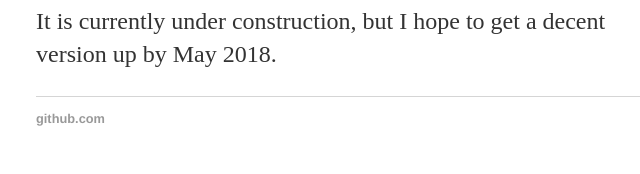
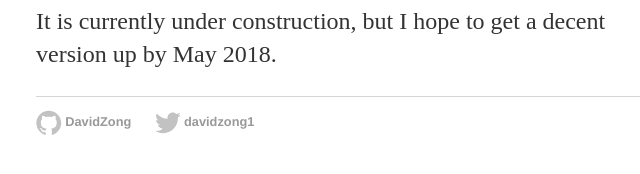
Before and after one commit to DavidZong/DavidZong.github.io, a Jekyll site: the page built from index.html, in a window 1280 px wide. Shown: the part 209-383 px from the top of the page, without its empty margins (284-924 px from the left). Built offline with Jekyll 4.4.1, drawn with Linux system fonts in a browser that asks for light colours.

Commit message:
add fancy github and twitter buttons

```diff
--- a/_config.yml
+++ b/_config.yml
@@ -1,4 +1,6 @@
 name: David M. Zong
+twitter_username: davidzong1
+github_username: DavidZong
 markdown: kramdown
 permalink: /blog/:year/:month/:day/:title
 plugins_dir:
--- a/_layouts/default.html
+++ b/_layouts/default.html
@@ -32,7 +32,45 @@
 		</div> <!-- container -->
 		<footer>
 			<ul>
-				<li><a href="https://github.com/DavidZong">github.com</a></li>
+			{% if site.github_username %}
+			<li>
+				<a href="https://github.com/{{ site.github_username }}">
+					<span class="icon github">
+						<svg version="1.1" class="github-icon-svg" xmlns="http://www.w3.org/2000/svg" xmlns:xlink="http://www.w3.org/1999/xlink" x="0px" y="0px"
+						viewBox="0 0 16 16" enable-background="new 0 0 16 16" xml:space="preserve">
+							<path fill-rule="evenodd" clip-rule="evenodd" fill="#C2C2C2" d="M7.999,0.431c-4.285,0-7.76,3.474-7.76,7.761
+							c0,3.428,2.223,6.337,5.307,7.363c0.388,0.071,0.53-0.168,0.53-0.374c0-0.184-0.007-0.672-0.01-1.32
+							c-2.159,0.469-2.614-1.04-2.614-1.04c-0.353-0.896-0.862-1.135-0.862-1.135c-0.705-0.481,0.053-0.472,0.053-0.472
+							c0.779,0.055,1.189,0.8,1.189,0.8c0.692,1.186,1.816,0.843,2.258,0.645c0.071-0.502,0.271-0.843,0.493-1.037
+							C4.86,11.425,3.049,10.76,3.049,7.786c0-0.847,0.302-1.54,0.799-2.082C3.768,5.507,3.501,4.718,3.924,3.65
+							c0,0,0.652-0.209,2.134,0.796C6.677,4.273,7.34,4.187,8,4.184c0.659,0.003,1.323,0.089,1.943,0.261
+							c1.482-1.004,2.132-0.796,2.132-0.796c0.423,1.068,0.157,1.857,0.077,2.054c0.497,0.542,0.798,1.235,0.798,2.082
+							c0,2.981-1.814,3.637-3.543,3.829c0.279,0.24,0.527,0.713,0.527,1.437c0,1.037-0.01,1.874-0.01,2.129
+							c0,0.208,0.14,0.449,0.534,0.373c3.081-1.028,5.302-3.935,5.302-7.362C15.76,3.906,12.285,0.431,7.999,0.431z"/>
+						</svg>
+					</span>
+					<span class="username">{{ site.github_username }}</span>
+				</a>
+			</li>
+			{% endif %}
+			{% if site.twitter_username %}
+			<li>
+				<a href="https://twitter.com/{{ site.twitter_username }}">
+					<span class="icon twitter">
+						<svg version="1.1" class="twitter-icon-svg" xmlns="http://www.w3.org/2000/svg" xmlns:xlink="http://www.w3.org/1999/xlink" x="0px" y="0px" viewBox="0 0 16 16" enable-background="new 0 0 16 16" xml:space="preserve">
+							<path fill="#C2C2C2" d="M15.969,3.058c-0.586,0.26-1.217,0.436-1.878,0.515c0.675-0.405,1.194-1.045,1.438-1.809
+							c-0.632,0.375-1.332,0.647-2.076,0.793c-0.596-0.636-1.446-1.033-2.387-1.033c-1.806,0-3.27,1.464-3.27,3.27
+							c0,0.256,0.029,0.506,0.085,0.745C5.163,5.404,2.753,4.102,1.14,2.124C0.859,2.607,0.698,3.168,0.698,3.767
+							c0,1.134,0.577,2.135,1.455,2.722C1.616,6.472,1.112,6.325,0.671,6.08c0,0.014,0,0.027,0,0.041c0,1.584,1.127,2.906,2.623,3.206
+							C3.02,9.402,2.731,9.442,2.433,9.442c-0.211,0-0.416-0.021-0.615-0.059c0.416,1.299,1.624,2.245,3.055,2.271
+							c-1.119,0.877-2.529,1.4-4.061,1.4c-0.264,0-0.524-0.015-0.78-0.046c1.447,0.928,3.166,1.469,5.013,1.469
+							c6.015,0,9.304-4.983,9.304-9.304c0-0.142-0.003-0.283-0.009-0.423C14.976,4.29,15.531,3.714,15.969,3.058z"/>
+						</svg>
+					</span>
+					<span class="username">{{ site.twitter_username }}</span>
+				</a>
+				</li>
+				{% endif %}
 			</ul>
 		</footer>
 	</body>
--- a/css/main.css
+++ b/css/main.css
@@ -147,6 +147,16 @@
 ul.posts li {
     list-style: none;
 }
+
+.github-icon-svg,
+.twitter-icon-svg {
+  display: inline-block;
+  width: 2em;
+  height: 2em;
+  position: relative;
+  /*top: 3px;*/
+}
+
 /* ==========================================================================
    Helper classes
    ========================================================================== */
```
